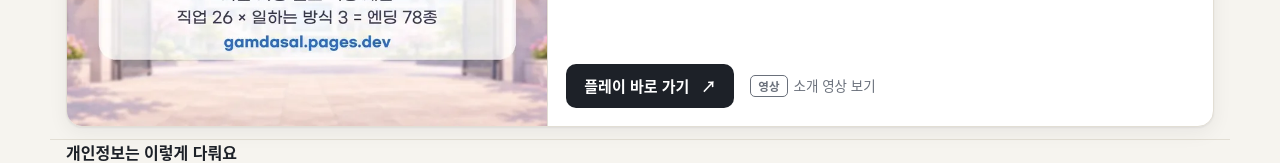
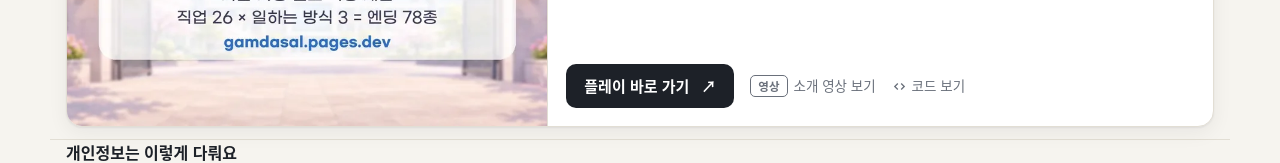
Before and after one commit to techkwon/howon-class-portal, a plain HTML site: page index.html in a window 1280 px wide. Shown: the part 3991-4154 px from the top of the page. Drawn offline with Linux system fonts and the light colour scheme.

Commit message:
「30살은 감다살」 카드에 코드 보기 링크 추가
Co-Authored-By: Claude Opus 5.5 <noreply@anthropic.com>

```diff
--- a/index.html
+++ b/index.html
@@ -295,6 +295,7 @@
           <div class="actions">
             <a class="go" href="https://gamdasal.pages.dev" target="_blank" rel="noopener">플레이 바로 가기<span class="sr-only"> — 30살은 감다살 (새 창)</span> <span aria-hidden="true">↗</span></a>
             <a class="host" href="https://youtu.be/VrhkJdDxPGs" target="_blank" rel="noopener"><span class="badge">영상</span>소개 영상 보기<span class="sr-only"> — 30살은 감다살 유튜브 (새 창)</span></a>
+            <a class="code" href="https://github.com/techkwon/gamdasal" target="_blank" rel="noopener"><svg viewBox="0 0 16 16" aria-hidden="true"><path d="M5.7 4.3 2 8l3.7 3.7 1-1L4 8l2.7-2.7zm4.6 0-1 1L12 8l-2.7 2.7 1 1L14 8z"/></svg>코드 보기<span class="sr-only"> — 30살은 감다살 (새 창)</span></a>
           </div>
         </div>
       </article>
```
Also changed, not shown: 1 other file.
